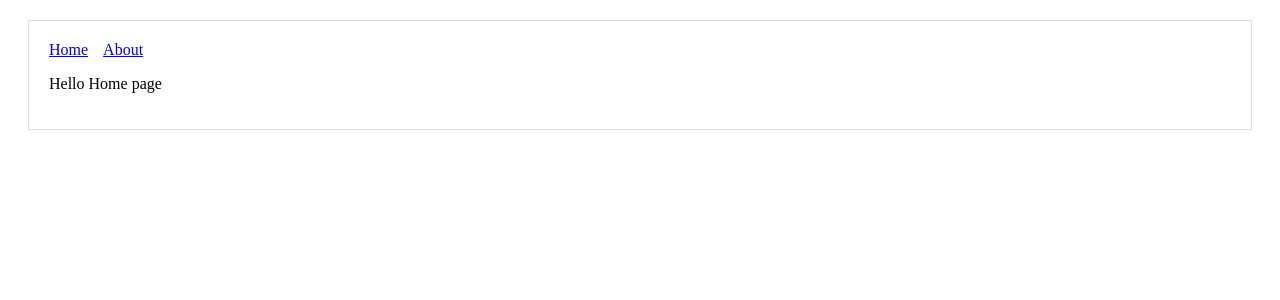
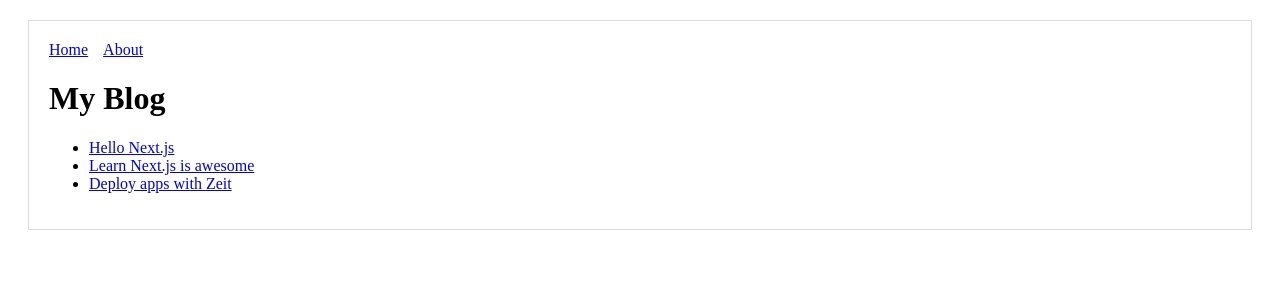
Before and after one commit to Babadzhanov/react-app-next, a Next.js app: page / in a window 1280 px wide. Shown: the top 300 px of the page. Built offline with nearby package versions, Linux system fonts and the light colour scheme.

Commit message:
improved index page

```diff
--- a/pages/index.js
+++ b/pages/index.js
@@ -1,7 +1,22 @@
-import Layout from '../components/Layout.js'
+import Layout from "../components/Layout.js";
+import Link from "next/link";
+
+const PostLink = props => (
+  <li>
+    {/* "as" is the URL which is shown on the browser. The URL the app sees is "href" prop. */}
+    <Link as={`/p/${props.id}`} href={`/post?title=${props.title}`}>
+      <a>{props.title}</a>
+    </Link>
+  </li>
+);
 
 export default () => (
-    <Layout>
-       <p>Hello Home page</p>
-    </Layout>
-)
+  <Layout>
+    <h1>My Blog</h1>
+    <ul>
+      <PostLink id="hello-nextjs" title="Hello Next.js" />
+      <PostLink id="learn-nextjs" title="Learn Next.js is awesome" />
+      <PostLink id="deploy-nextjs" title="Deploy apps with Zeit" />
+    </ul>
+  </Layout>
+);
```
